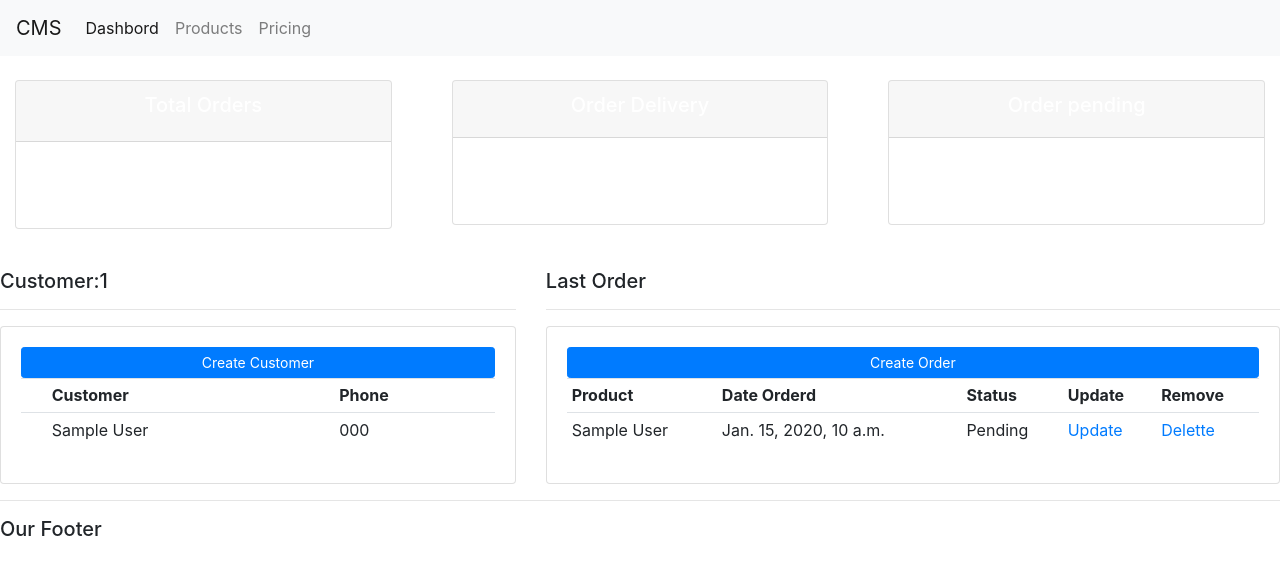
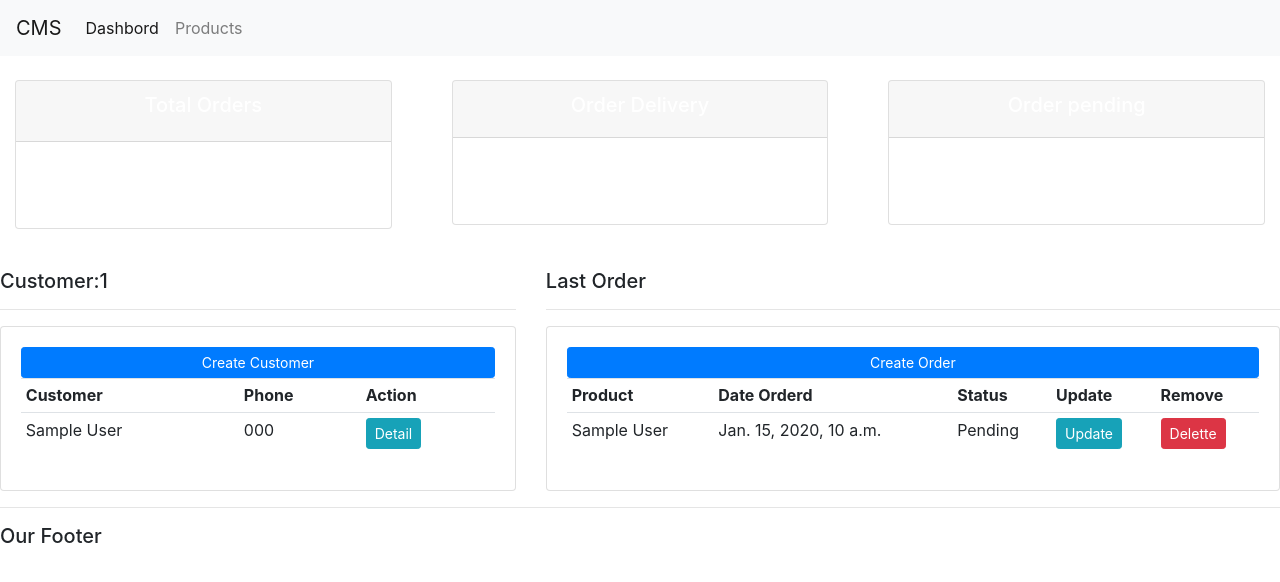
Before and after one commit to indogusmas/django-cms, a Django app: page / in a window 1280 px wide. Shown: the top 582 px of the page. Run offline with Django 3.2, Linux system fonts and the light colour scheme; tables that the repository leaves empty hold one stand-in row (values such as "Sample post"); some libraries are stand-ins or nearby versions.

Commit message:
Add css on button action customer and product

```diff
--- a/cms/accounts/urls.py
+++ b/cms/accounts/urls.py
@@ -2,7 +2,7 @@ from django.urls import path
 from .  import views
 
 urlpatterns = [
-    path('',views.home),
-    path('products/',views.products),
-    path('customers/<str:pk_test>',views.customer)
+    path('',views.home, name="home"),
+    path('products/',views.products, name="products"),
+    path('customers/<str:pk_test>',views.customer,name="customer")
 ]
--- a/cms/templates/accounts/dashboard.html
+++ b/cms/templates/accounts/dashboard.html
@@ -11,15 +11,15 @@
                <a class="btn btn-primary btn-sm btn-block" href="">Create Customer</a>
                <table class="table table-sm">
                    <tr>
-                       <th></th>
                        <th>Customer</th>
                        <th>Phone</th>
+                       <th>Action</th>
                    </tr>
                    {% for customer in customers%}
                    <tr>
-                       <td></td>
                        <td>{{customer.name}}</td>
                        <td>{{customer.phone}}</td>
+                       <td><a href="{%url 'customer' customer.id%}" class="btn btn-sm btn-info">Detail</a></td>
                    </tr>
                    {%endfor%}
                </table>
@@ -44,8 +44,8 @@
                         <td>{{order.product}}</td>
                         <td>{{order.date_created}}</td>
                         <td>{{order.status}}</td>
-                        <td><a href="">Update</a></td>
-                        <td><a href="">Delette</a></td>
+                        <td><a href="" class="btn btn-sm btn-info">Update</a></td>
+                        <td><a href=""class="btn btn-sm btn-danger">Delette</a></td>
                     </tr>
                 {% endfor%}
             </table>
--- a/cms/templates/accounts/navbar.html
+++ b/cms/templates/accounts/navbar.html
@@ -5,9 +5,8 @@
     </button>
     <div class="collapse navbar-collapse" id="navbarNavAltMarkup">
       <div class="navbar-nav">
-        <a class="nav-item nav-link active" href="#">Dashbord</a>
-        <a class="nav-item nav-link" href="#">Products</a>
-        <a class="nav-item nav-link" href="#">Pricing</a>
+        <a class="nav-item nav-link active" href="{% url 'home'%}">Dashbord</a>
+        <a class="nav-item nav-link" href="{% url 'products'%}">Products</a>
       </div>
     </div>
   </nav>
```
